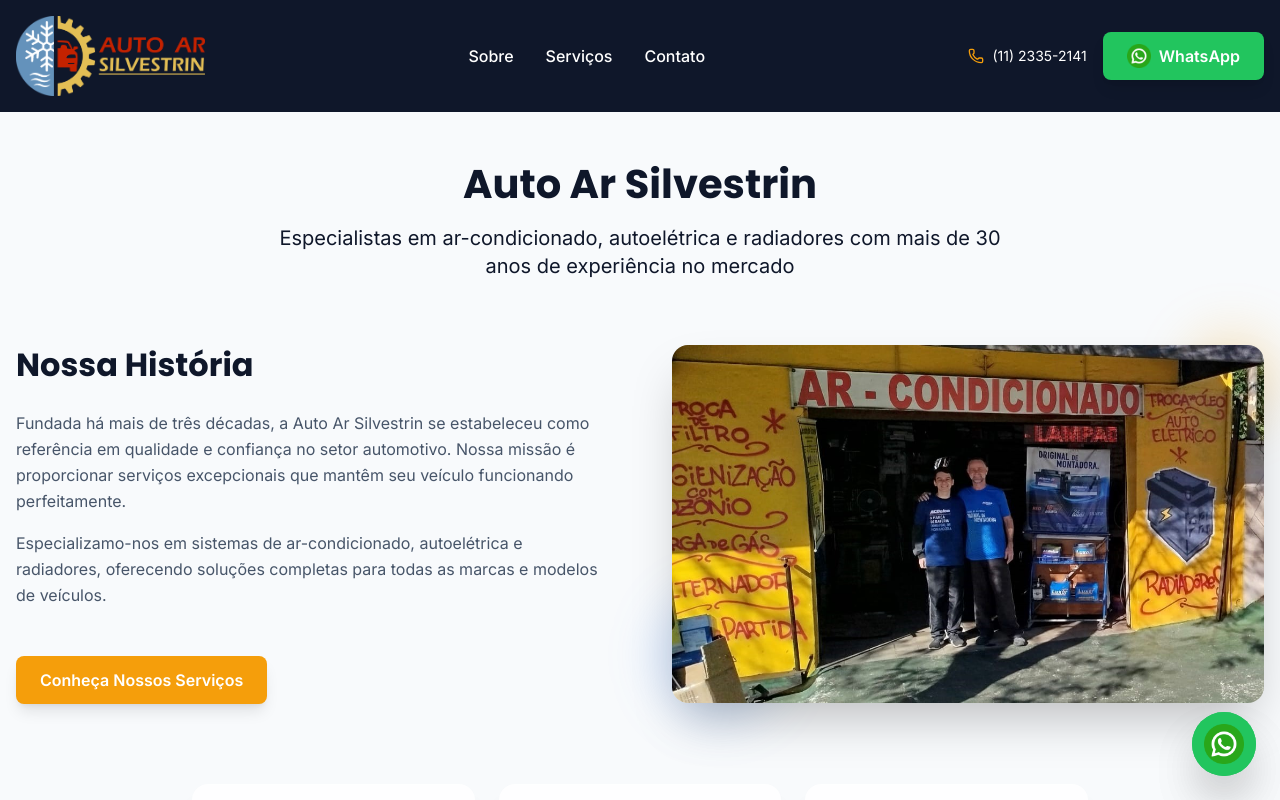
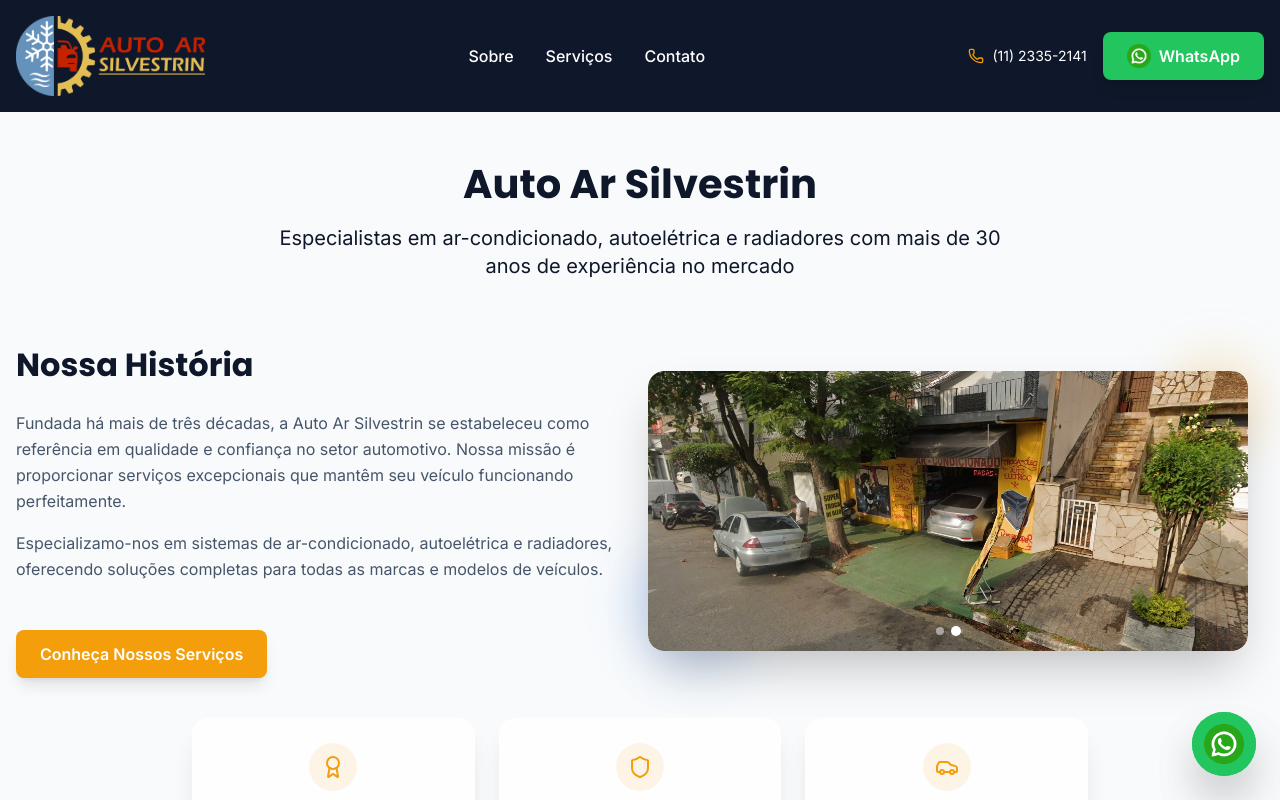
Before and after one commit to AlexandreSilvestrin/AutoArSilvestrin, a Next.js app: page / in a window 1280 px wide. Shown: the top 800 px of the page. Built offline with nearby package versions, Linux system fonts and the light colour scheme.

Commit message:
update imagens

```diff
--- a/components/Sobre.jsx
+++ b/components/Sobre.jsx
@@ -1,9 +1,42 @@
-import React from 'react'
+import React, { useState, useEffect } from 'react'
 import Image from 'next/image'
-import { Award, Shield, Car } from 'lucide-react'
+import { Award, Shield, Car, ChevronLeft, ChevronRight } from 'lucide-react'
 import ScrollReveal from './ScrollReveal'
 
 const Sobre = () => {
+  const [currentImageIndex, setCurrentImageIndex] = useState(0)
+  const images = [
+    '/images/oficina.jpeg',
+    '/images/oficina2.jpeg'
+  ]
+
+  // Auto-rotate images every 5 seconds
+  useEffect(() => {
+    const interval = setInterval(() => {
+      setCurrentImageIndex((prevIndex) =>
+        prevIndex === images.length - 1 ? 0 : prevIndex + 1
+      )
+    }, 5000)
+
+    return () => clearInterval(interval)
+  }, [currentImageIndex]) // Reset timer when image changes
+
+  const nextImage = () => {
+    setCurrentImageIndex((prevIndex) =>
+      prevIndex === images.length - 1 ? 0 : prevIndex + 1
+    )
+  }
+
+  const prevImage = () => {
+    setCurrentImageIndex((prevIndex) =>
+      prevIndex === 0 ? images.length - 1 : prevIndex - 1
+    )
+  }
+
+  const goToImage = (index) => {
+    setCurrentImageIndex(index)
+  }
+
   const features = [
     {
       icon: Award,
@@ -48,10 +81,10 @@ const Sobre = () => {
         </ScrollReveal>
 
         {/* Main Content */}
-        <div className="grid lg:grid-cols-2 gap-16 items-center mb-20">
-          {/* Text Content */}
+        <div className="grid lg:grid-cols-2 gap-4 items-center mb-10">
+          {/* Text Content - Hidden on mobile */}
           <ScrollReveal x={-50} delay={0.2} duration={0.8}>
-            <div className="space-y-6">
+            <div className="space-y-6 hidden lg:block">
               <h2 className="text-title font-display font-bold text-primary mb-6">
                 Nossa História
               </h2>
@@ -78,17 +111,64 @@ const Sobre = () => {
             </div>
           </ScrollReveal>
 
-          {/* Image - Oculto no mobile */}
+          {/* Image Carousel - Visible on all devices */}
           <ScrollReveal x={50} delay={0.4} duration={0.8}>
-            <div className="relative hidden lg:block">
-              <div className="relative z-10">
-                <Image
-                  src="/images/oficina.jpeg"
-                  alt="Oficina Auto Ar Silvestrin"
-                  width={600}
-                  height={400}
-                  className="rounded-2xl shadow-2xl"
-                />
+            <div className="relative w-full max-w-[600px] mx-auto lg:mx-0 h-[200px] lg:h-[280px]">
+              <div className="relative z-10 group w-full h-full">
+                {/* Image Container with fixed dimensions */}
+                <div className="relative w-full h-full rounded-2xl shadow-2xl overflow-hidden">
+                  {images.map((image, index) => (
+                    <div
+                      key={index}
+                      className={`absolute inset-0 transition-all duration-700 ease-in-out rounded-2xl overflow-hidden ${
+                        index === currentImageIndex
+                          ? 'opacity-100 scale-100'
+                          : 'opacity-0 scale-105'
+                      }`}
+                    >
+                      <Image
+                        src={image}
+                        alt="Oficina Auto Ar Silvestrin"
+                        fill
+                        className="object-cover"
+                        priority={index === 0}
+                      />
+                    </div>
+                  ))}
+                </div>
+
+                {/* Navigation Buttons */}
+                <button
+                  onClick={prevImage}
+                  className="absolute left-4 top-1/2 -translate-y-1/2 bg-white/90 hover:bg-white text-primary p-2 rounded-full shadow-lg opacity-0 group-hover:opacity-100 transition-all duration-300 hover:scale-110 z-20"
+                  aria-label="Imagem anterior"
+                >
+                  <ChevronLeft className="w-5 h-5" />
+                </button>
+
+                <button
+                  onClick={nextImage}
+                  className="absolute right-4 top-1/2 -translate-y-1/2 bg-white/90 hover:bg-white text-primary p-2 rounded-full shadow-lg opacity-0 group-hover:opacity-100 transition-all duration-300 hover:scale-110 z-20"
+                  aria-label="Próxima imagem"
+                >
+                  <ChevronRight className="w-5 h-5" />
+                </button>
+
+                {/* Dots Indicator */}
+                <div className="absolute bottom-4 left-1/2 -translate-x-1/2 flex space-x-2 z-20">
+                  {images.map((_, index) => (
+                    <button
+                      key={index}
+                      onClick={() => goToImage(index)}
+                      className={`w-2 h-2 rounded-full transition-all duration-300 ${
+                        index === currentImageIndex
+                          ? 'bg-white scale-125'
+                          : 'bg-white/50 hover:bg-white/75'
+                      }`}
+                      aria-label={`Ir para imagem ${index + 1}`}
+                    />
+                  ))}
+                </div>
               </div>
               {/* Decorative Elements */}
               <div className="absolute -top-4 -right-4 w-24 h-24 bg-secondary/20 rounded-full blur-xl"></div>
--- a/components/WhatsAppFloat.jsx
+++ b/components/WhatsAppFloat.jsx
@@ -15,7 +15,8 @@ const WhatsAppFloat = () => {
   const handleWhatsAppClick = () => {
     console.log('WhatsApp clicked!') // Debug log
     try {
-      const whatsappLink = "https://wa.me/551123352141"
+      const message = encodeURIComponent("Olá! Gostaria de solicitar um serviço.")
+      const whatsappLink = `https://wa.me/551123352141?text=${message}`
       console.log('Opening:', whatsappLink) // Debug log
       window.open(whatsappLink, '_blank', 'noopener,noreferrer')
     } catch (error) {
```
Also changed, not shown: public/images/oficina2.jpeg (added).
